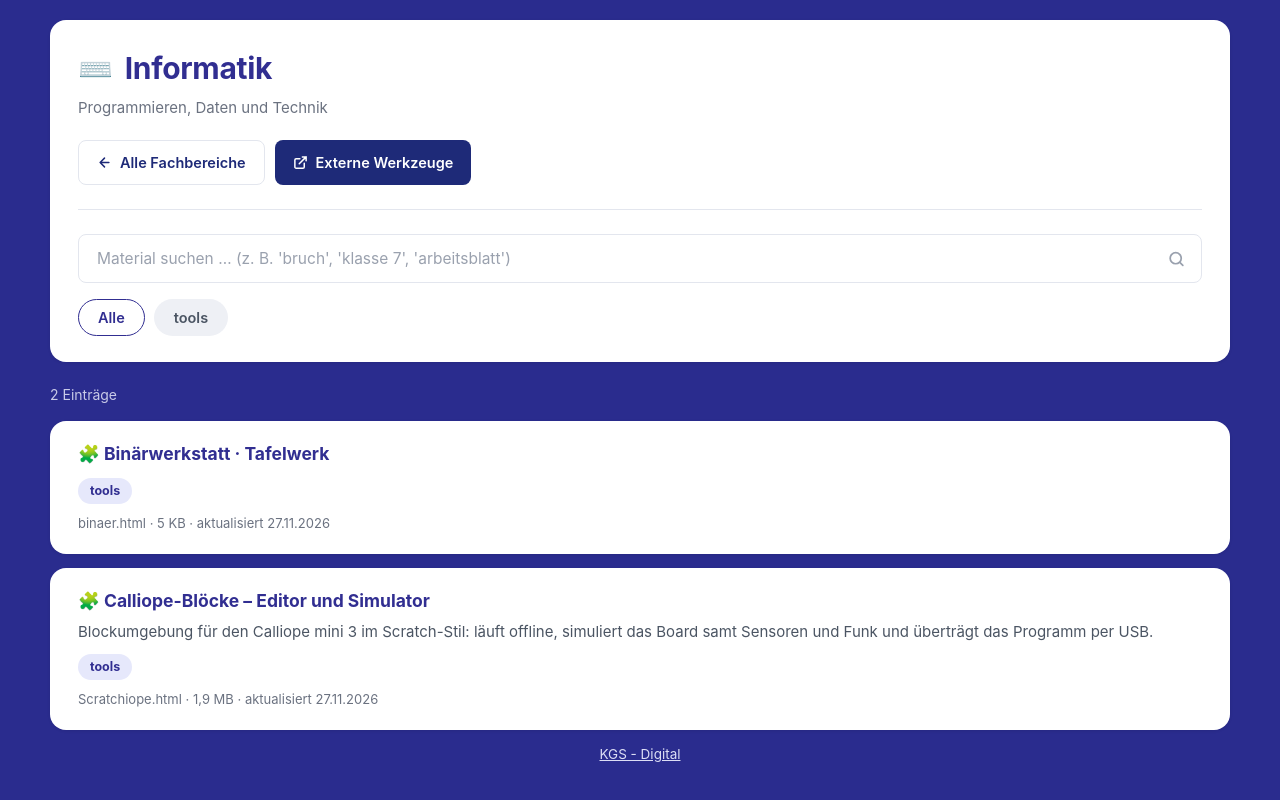
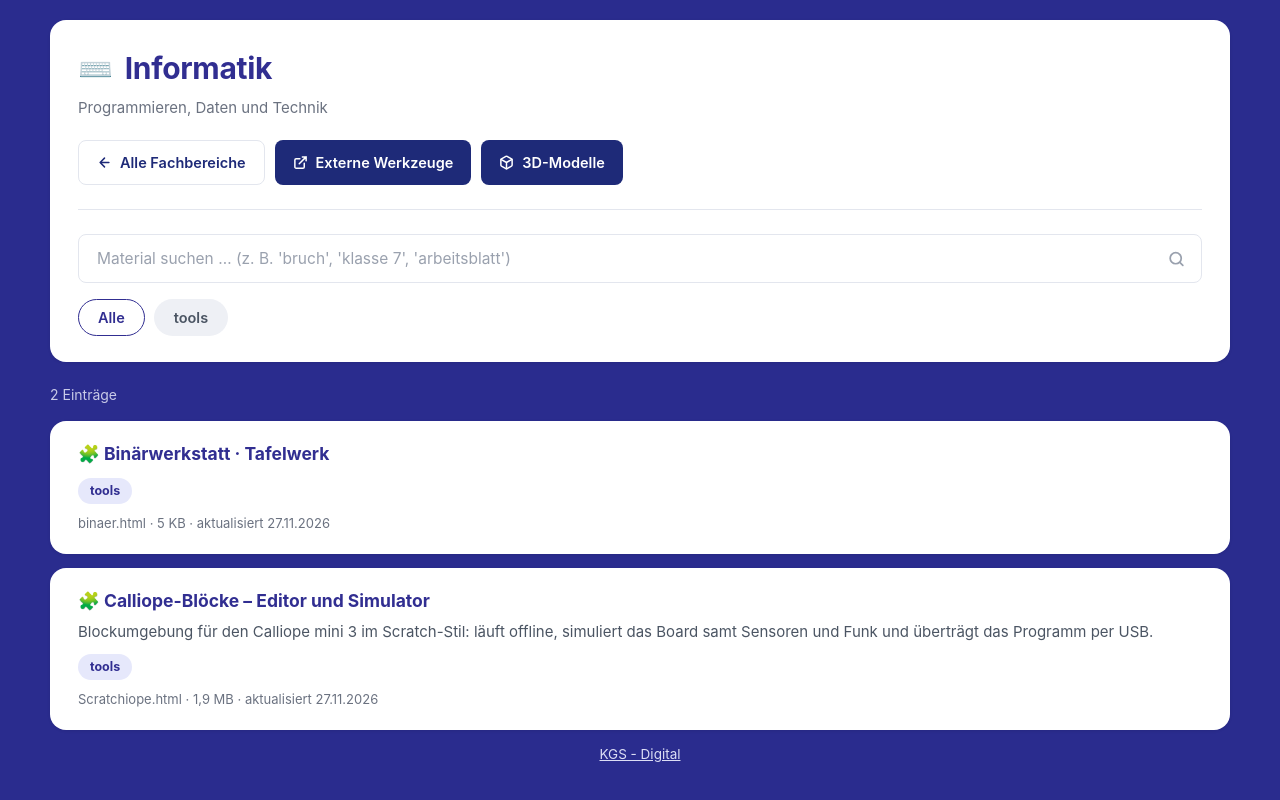
Before and after one commit to semmikgs/kgs-digital, a plain HTML site: page informatik/index.html in a window 1280 px wide. Drawn offline with Linux system fonts and the light colour scheme.

Commit message:
Fachseiten: Button 3D-Modelle mit vorgefiltertem Fach
Co-Authored-By: Claude Opus 5.5 <noreply@anthropic.com>
Claude-Session: https://claude.ai/code/session_012mgcNwNxBWiHDzJ2ZJGQfE

```diff
--- a/informatik/index.html
+++ b/informatik/index.html
@@ -28,6 +28,14 @@
           <path d="M15 3h6v6M10 14 21 3"/>
         </svg>
         Externe Werkzeuge
+      </a>
+      <a class="knopf" href="https://semmikgs.github.io/3d-lernmodelle/?fach=Informatik#uebersicht" target="_blank" rel="noopener">
+        <svg viewBox="0 0 24 24" fill="none" stroke="currentColor" stroke-width="2.4"
+             stroke-linecap="round" stroke-linejoin="round" aria-hidden="true">
+          <path d="M21 16V8a2 2 0 0 0-1-1.73l-7-4a2 2 0 0 0-2 0l-7 4A2 2 0 0 0 3 8v8a2 2 0 0 0 1 1.73l7 4a2 2 0 0 0 2 0l7-4A2 2 0 0 0 21 16z"/>
+          <path d="M3.27 6.96 12 12.01l8.73-5.05M12 22.08V12"/>
+        </svg>
+        3D-Modelle
       </a>
     </div>
 
```
Also changed, not shown: biologie/index.html (+8 -0 lines), chemie/index.html (+8 -0 lines), mathematik/index.html (+8 -0 lines), physik/index.html (+8 -0 lines).
